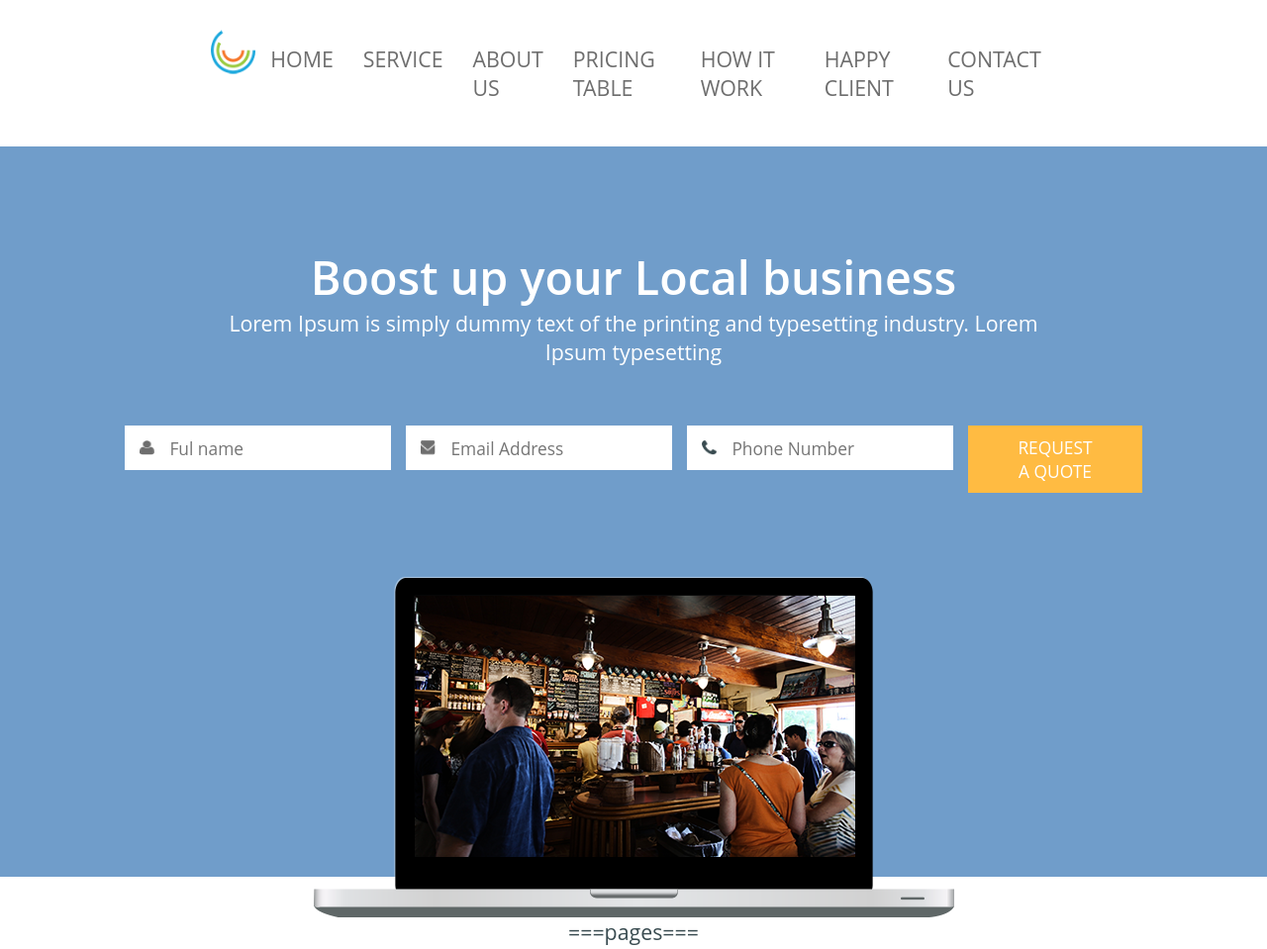
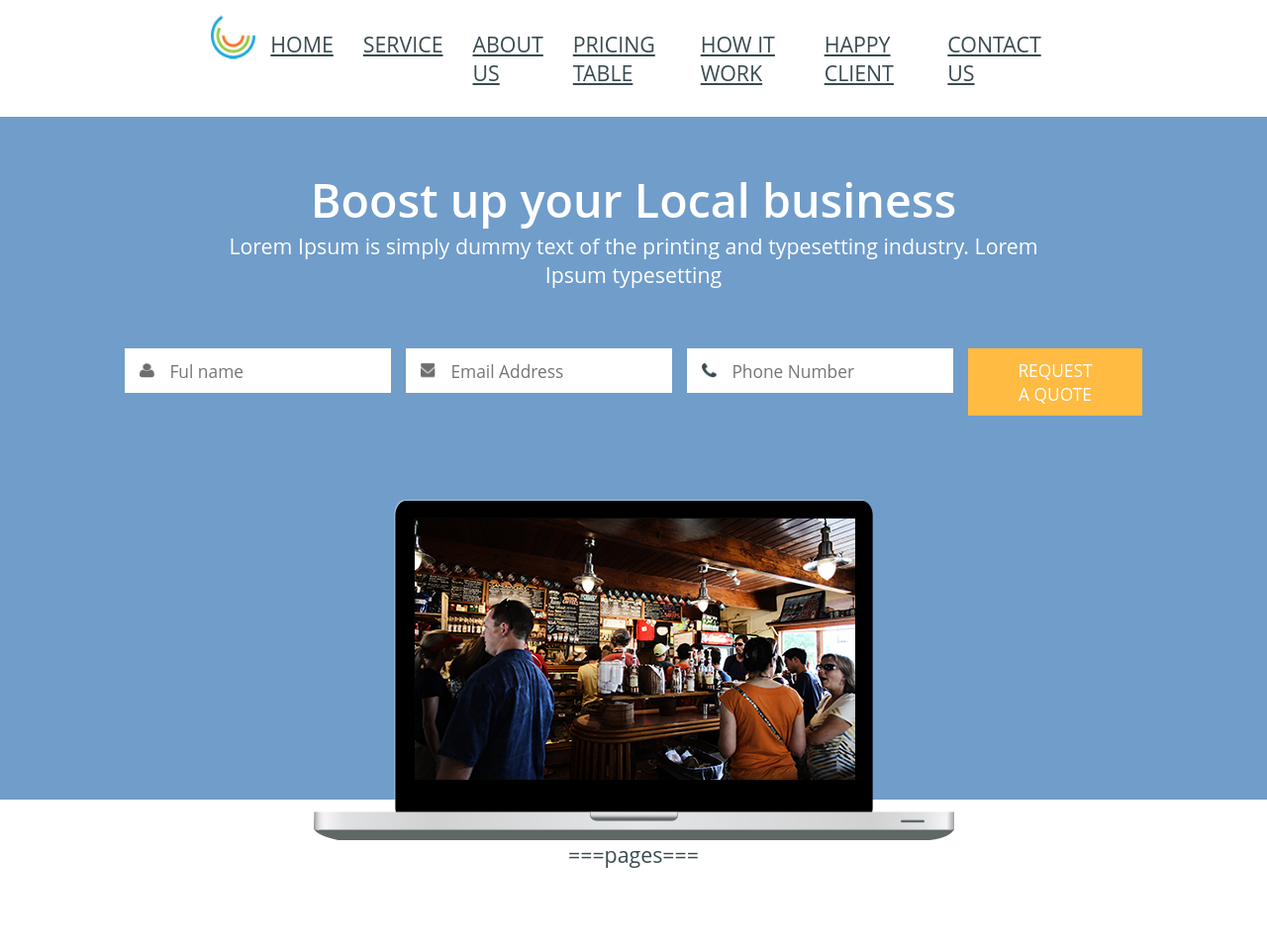
Before and after one commit to MrPelmeshik/MaslyataProj, a plain HTML site: page learning_the_layout/index.html in a window 1280 px wide. Shown: the top 959 px of the page at 99% size. Drawn offline with Linux system fonts and the light colour scheme.

Commit message:
add: fixed menu, anchor points

```diff
--- a/learning_the_layout/index.css
+++ b/learning_the_layout/index.css
@@ -196,9 +196,15 @@ input {
     padding-left:45px;
 }
 .header {
+    position: fixed;
+    top: 0;
     display: flex;
-    padding: 30px 0;
+    padding: 15px 10em;
     flex-direction: row;
+    background-color: white;
+    z-index: 2;
+    margin-left: -10em;
+    width: 100vw;
 }
 .logo {
     width: 45px;
--- a/learning_the_layout/index.html
+++ b/learning_the_layout/index.html
@@ -12,16 +12,16 @@
 <div id="header" class="header">
     <div class="logo"></div>
     <div class="menu">
-        <div class="menu-item">HOME</div>
-        <div class="menu-item">SERVICE</div>
-        <div class="menu-item">ABOUT US</div>
-        <div class="menu-item">PRICING TABLE</div>
-        <div class="menu-item">HOW IT WORK</div>
-        <div class="menu-item">HAPPY CLIENT</div>
-        <div class="menu-item">CONTACT US</div>
+        <div class="menu-item"><a href="#top">HOME</a></div>
+        <div class="menu-item"><a href="#our_services">SERVICE</a></div>
+        <div class="menu-item"><a href="#about_us">ABOUT US</a></div>
+        <div class="menu-item"><a href="#choos_your_price">PRICING TABLE</a></div>
+        <div class="menu-item"><a href="#how_it_works">HOW IT WORK</a></div>
+        <div class="menu-item"><a href="#happy_clients">HAPPY CLIENT</a></div>
+        <div class="menu-item"><a href="#newsletter">CONTACT US</a></div>
     </div>
 </div>
-<div id="boost_up_your_local_business" class="unit background-block background-blue">
+<div id="boost_up_your_local_business" class="unit background-block background-blue padding-top-170px">
     <div class="title text-align-center text-white">
         <h1 class="text-white">Boost up your Local business</h1>
         Lorem Ipsum is simply dummy text of the printing and typesetting industry. Lorem Ipsum typesetting
@@ -280,13 +280,13 @@
 </div>
 <div id="footer">
     <div class="menu justify-content-center">
-        <div class="menu-item small-text">HOME</div>
-        <div class="menu-item small-text">SERVICE</div>
-        <div class="menu-item small-text">ABOUT US</div>
-        <div class="menu-item small-text">PRICING TABLE</div>
-        <div class="menu-item small-text">HOW IT WORK</div>
-        <div class="menu-item small-text">HAPPY CLIENT</div>
-        <div class="menu-item small-text">CONTACT US</div>
+        <div class="menu-item"><a href="#top">HOME</a></div>
+        <div class="menu-item"><a href="#our_services">SERVICE</a></div>
+        <div class="menu-item"><a href="#about_us">ABOUT US</a></div>
+        <div class="menu-item"><a href="#choos_your_price">PRICING TABLE</a></div>
+        <div class="menu-item"><a href="#how_it_works">HOW IT WORK</a></div>
+        <div class="menu-item"><a href="#happy_clients">HAPPY CLIENT</a></div>
+        <div class="menu-item"><a href="#newsletter">CONTACT US</a></div>
     </div>
     <div class="phone">
         <div class="phone-ico"></div>
```
